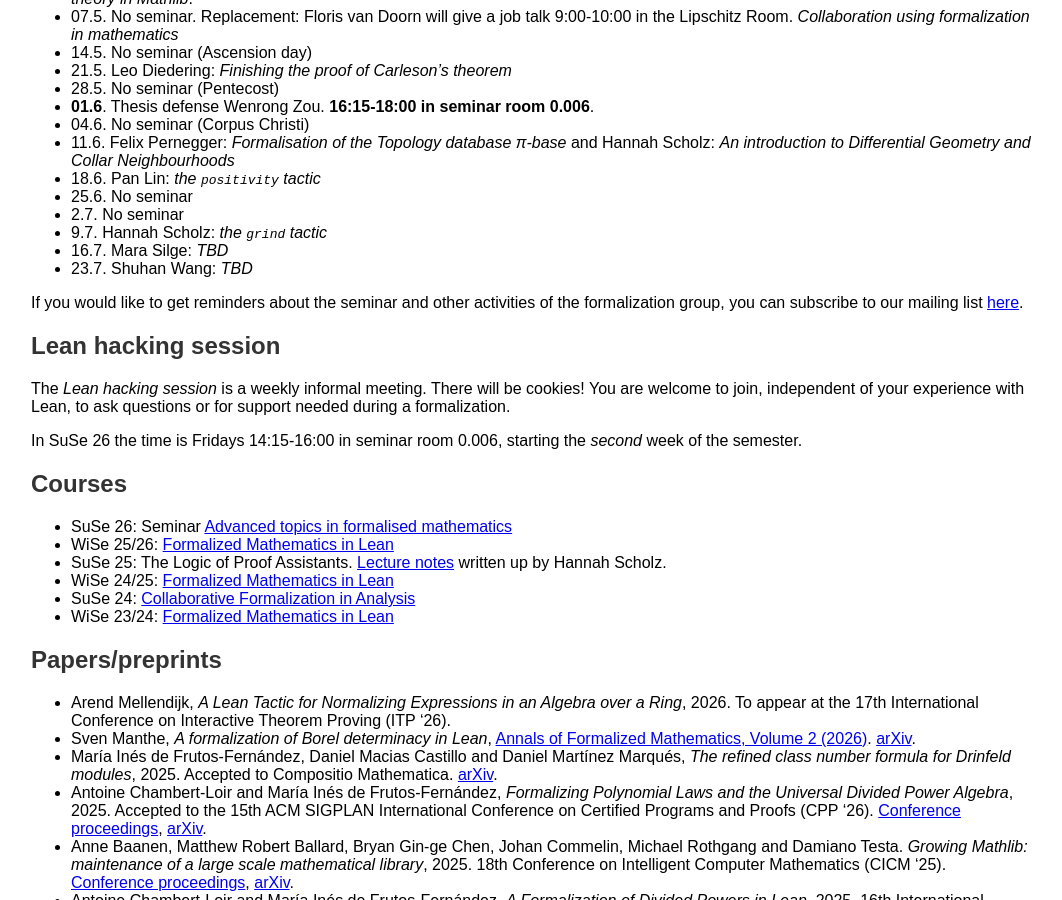
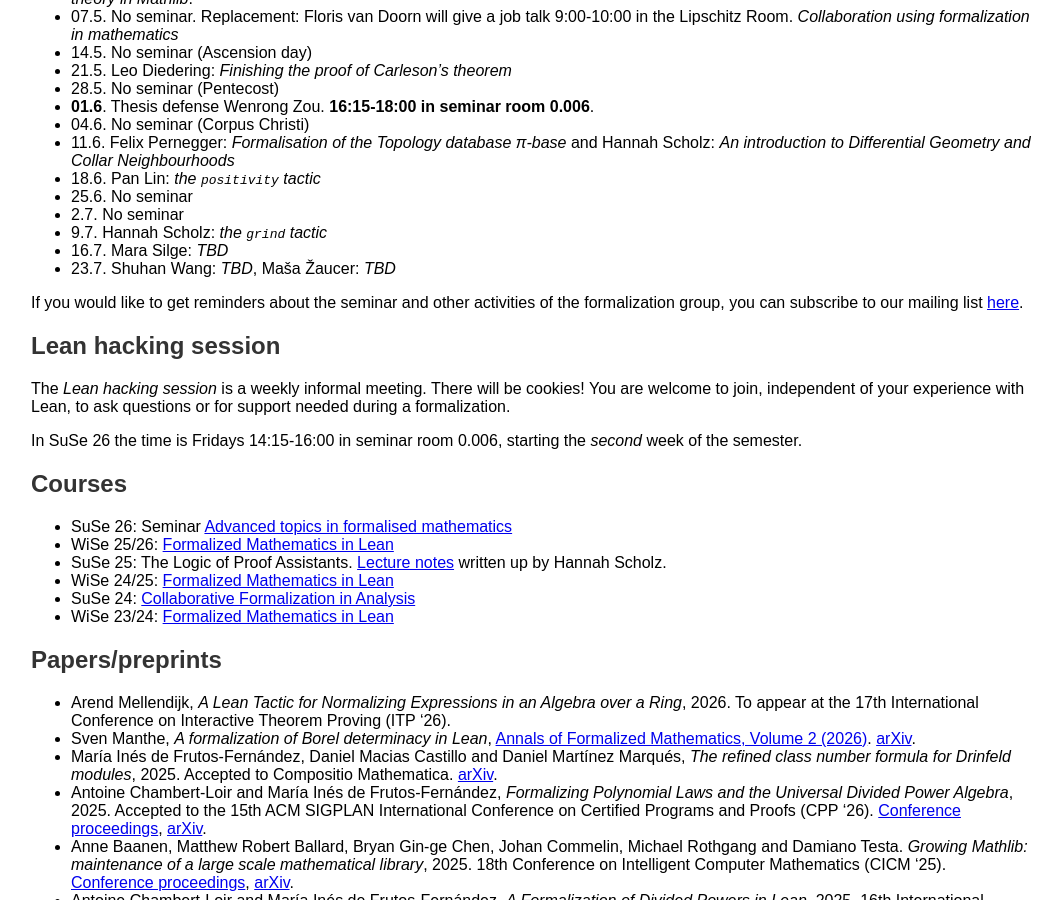
Before and after one commit to fpvandoorn/fpvandoorn.github.io, a Jekyll site: the page built from formalized-mathematics.md, in a window 1280 px wide and 900 px high, scrolled down 1046 px. Shown: the whole window, without its empty margins (109-1171 px from the left). Built offline with Jekyll 4.4.1, drawn with Linux system fonts in a browser that asks for light colours; our own code applies the rules of GitHub Pages for plain Markdown files.

Commit message:
talk Maša Žaucer

```diff
--- a/formalized-mathematics.md
+++ b/formalized-mathematics.md
@@ -67,7 +67,7 @@
 * 2.7. No seminar
 * 9.7. Hannah Scholz: *the `grind` tactic*
 * 16.7. Mara Silge: *TBD*
-* 23.7. Shuhan Wang: *TBD*
+* 23.7. Shuhan Wang: *TBD*, Maša Žaucer: *TBD*
 
 If you would like to get reminders about the seminar and other activities of the formalization group, you can subscribe to our mailing list [here](https://listen.uni-bonn.de/wws/info/formal-math).
 
```
